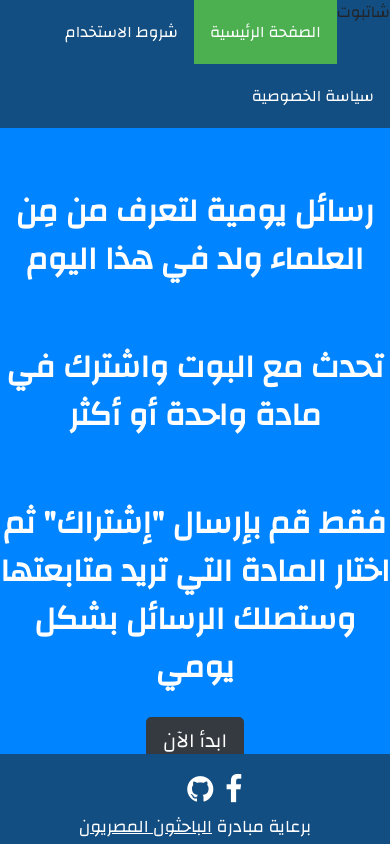
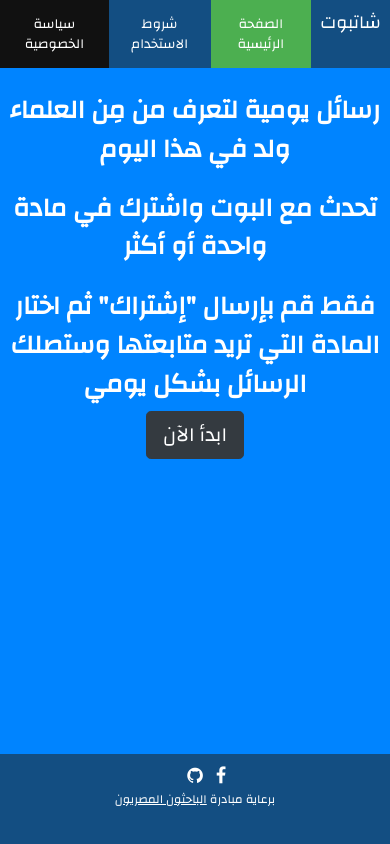
Before and after one commit to 0xSaltyHash/chatbot, a Flask app: page / in a window 390 px wide. Run offline with Flask 2, Linux system fonts and the light colour scheme; some libraries are stand-ins or nearby versions.

Commit message:
add responsiveness

```diff
--- a/static/style.css
+++ b/static/style.css
@@ -5,8 +5,10 @@ body {
 	padding: 0;
 	height: 100%;
 	font-family: Changa;
+	display: flex;
+	flex-direction: column;
+	font-size: 1.8vmax;
 }
-
 @keyframes messages {
     0% {
 		opacity: 0;
@@ -15,7 +17,7 @@ body {
 	}
     100% {
 		opacity: 1;
-		margin-top: 60px;
+		margin-top: 0.8em;
 		margin-bottom: 0;
 	}
 }
@@ -23,11 +25,28 @@ body {
 
 @keyframes btn {
 	0% {opacity: 0;}
-	25% {opacity: 0.3;}
-	50% {opacity: 0.5;}
 	100% {opacity: 1;}
 }
+nav {
+	background-color: #134e82;
+	margin: 0 0 1.5em 0;
+    padding: 0;
+	display: flex;
+	width: 100%;
+}
 
+nav ul li{
+	display: flex;
+	color: #fff;
+}
+li#brand{
+	font-size: 1.2em;
+	margin: 0.5em 0.5em 0 0.5em;
+}
+
+li#brand p:hover{
+	cursor: default;
+}
 a {
 	text-decoration: none;
 	color: #fff;
@@ -40,30 +59,20 @@ a:hover {
 
 
 ul {
+	display: flex;
 	list-style: none;
 	margin: 0;
     padding: 0;
 	overflow: hidden;
-
-}
-nav {
-	background-color: #134e82;
-	margin: 0 0 0 0;
-    padding: 0;
-	display: block;
-	width: 100%;
-}
-li {
-	float: right;
 }
 
+
 li a {
-    display: block;
-    padding: 20px 16px;
     background-color: #134e82;
 	text-decoration: none;
-	color: white;
 	text-align: center;
+	padding: 1em 1em;
+	font-size: 0.9em;
 }
 
 li a:hover {
@@ -77,8 +86,11 @@ li a:hover {
 }
 
 .messages {
+	display: flex;
+	flex-direction: column;
+	flex-wrap: nowrap;
 	text-align: center;
-	font-size: 2em;
+	font-size: 1.7em;
 	color: #fff;
 	font-weight: bold;
 	animation-name: messages;
@@ -87,7 +99,7 @@ li a:hover {
 }
 
 .bot-link {
-	margin: 25px;
+	margin-top: 0.5em;
 	animation-name: btn;
 	animation-duration: 3s;
 	animation-fill-mode: forwards;
@@ -101,23 +113,20 @@ footer {
 	background-color: #134e82;
 	overflow: hidden;
 }
-
+#sponsor {
+	color: #fff;
+	text-align: center;
+	font-size: 0.8em;
+	line-height: 1ex;
+}
 .fa {
 	position: relative;
 	left: 48%;
-    padding: 20px 2% 15px 0;
-    font-size: 1.9em;
+    padding: 0.7em 0.5em 0.6em 0;
+    font-size: 1.2em;
     text-align: center;
     text-decoration: none;
 }
-
-#sponsor {
-	color: #fff;
-	text-align: center;
-	font-size: 1.1em;
-	line-height: 1.9ex;
-}
-
 #sponsor-link {
 	text-decoration: underline;
 }
```
